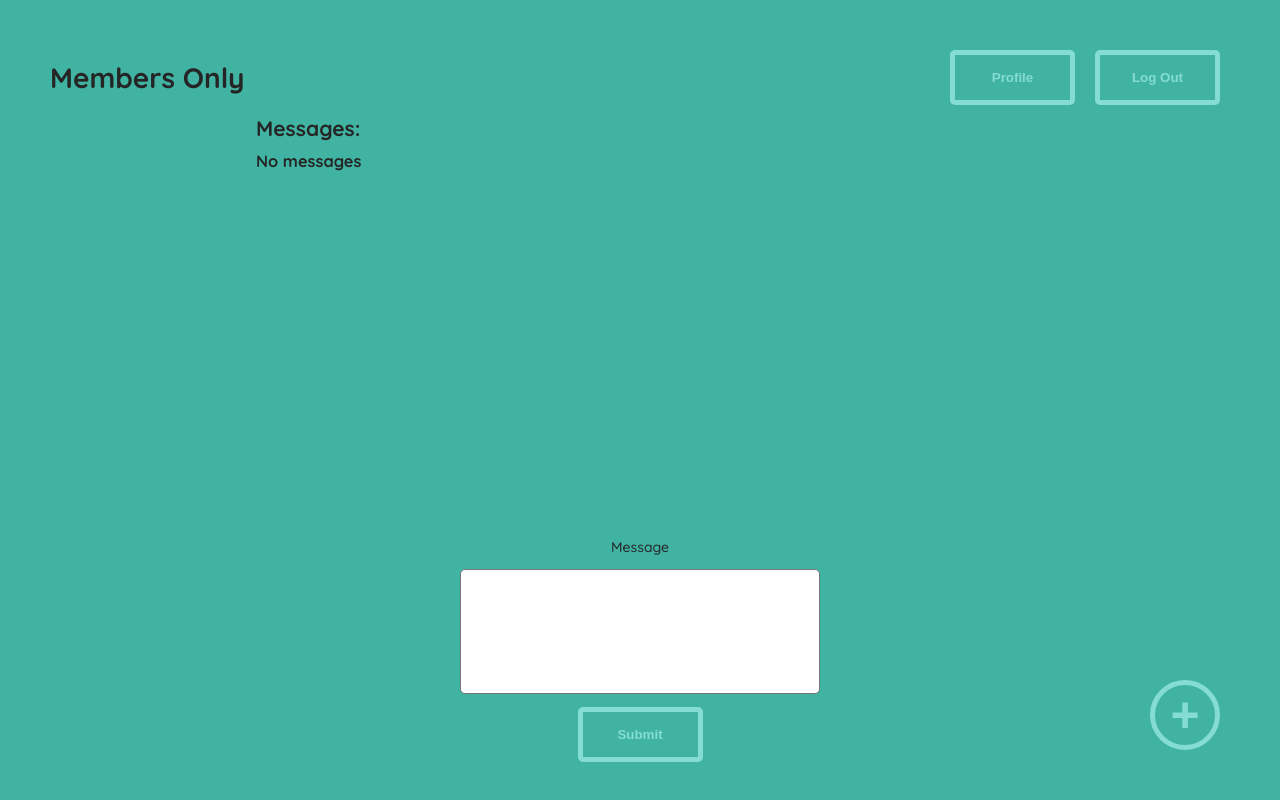
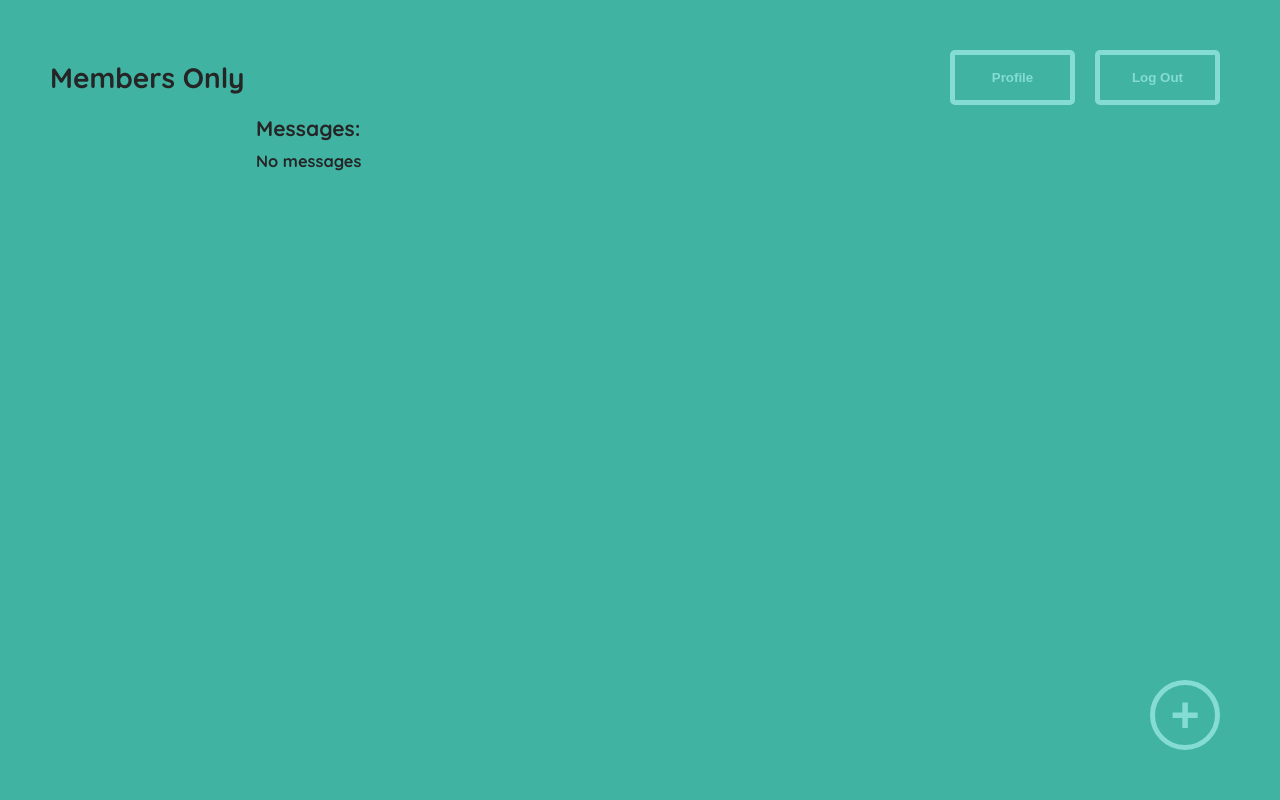
Before and after one commit to JoshGrainge/members-only, a React (Create React App) app in the folder client/: page / in a window 1280 px wide. Built offline with nearby package versions, Linux system fonts and the light colour scheme.

Commit message:
Make modal appear/hide prettier

```diff
--- a/client/src/App.css
+++ b/client/src/App.css
@@ -180,11 +180,13 @@ button.add-message-button.tilted {
   height: 100vh;
 
   background-color: rgba(0, 0, 0, 0);
-  transition: opacity 0.1s ease-in-out;
+  pointer-events: none;
+  transition: background-color 0.05s ease-in-out;
 }
 
 .modal.active {
   background-color: rgba(0, 0, 0, 0.6);
+  pointer-events: unset;
 }
 
 .modal-form {
@@ -203,11 +205,13 @@ button.add-message-button.tilted {
   justify-content: space-evenly;
   align-items: center;
 
-  transition: transform 0.1s ease-in-out;
+  opacity: 0;
+  transition: transform 0.1s ease-in-out, opacity 0s;
 }
 
 .modal.active > .modal-form {
   transform: translate(-50%, -50%);
+  opacity: 1;
 }
 
 .modal-form > textarea {
```
